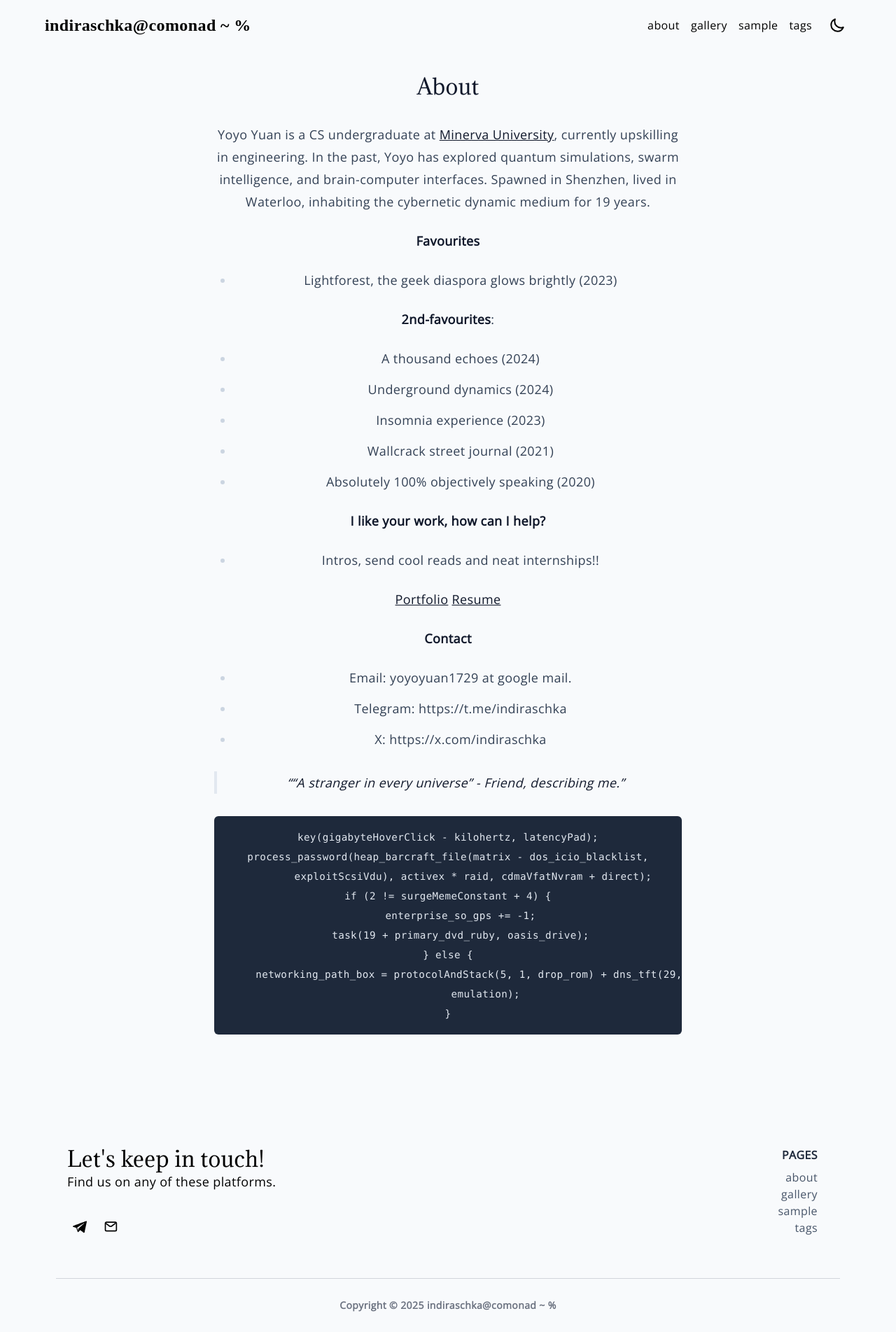
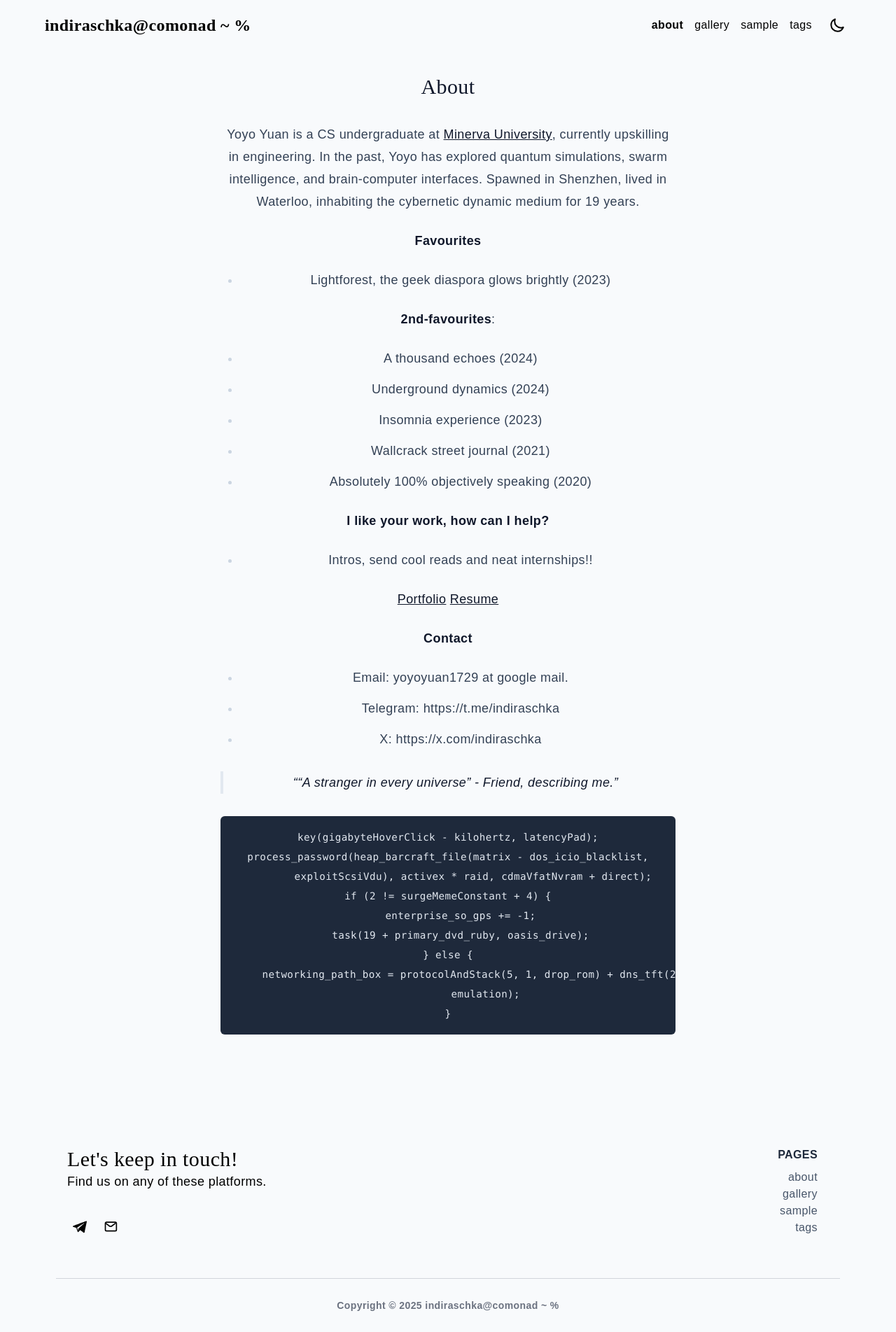
Before and after one commit to exanova-y/exanova-y.github.io, a Jekyll site: the page built from about.md, in a window 1280 px wide. Shown: the whole page at 70% size. Built offline with Jekyll 4.4.1, drawn with Linux system fonts in a browser that asks for light colours; some web fonts are replaced.

Commit message:
fixed error (supposedly?)

```diff
--- a/_config.yml
+++ b/_config.yml
@@ -1,6 +1,6 @@
 domain: exanova-y.github.io
 url: https://exanova-y.github.io
-baseurl: "/hi"
+baseurl: ""
 
 title: indiraschka@comonad ~ %
 email: yoyoyuan1729@gmail.com
--- a/_includes/head.html
+++ b/_includes/head.html
@@ -4,7 +4,7 @@
   <meta http-equiv="X-UA-Compatible" content="ie=edge">
   {% seo %}
   <link rel="stylesheet" href="{{ '/assets/dist-style.css' | relative_url }}">
-  <link rel="stylesheet" href="{{ '/assets/css/main.css' | relative_url }}">
+  <link rel="stylesheet" href="{{ '/assets/css/style.css' | relative_url }}">
   <link rel="preconnect" href="https://fonts.googleapis.com">
   <link rel="preconnect" href="https://fonts.gstatic.com" crossorigin>
   <link href="https://fonts.googleapis.com/css2?family=Cutive&display=swap" rel="stylesheet">
```
